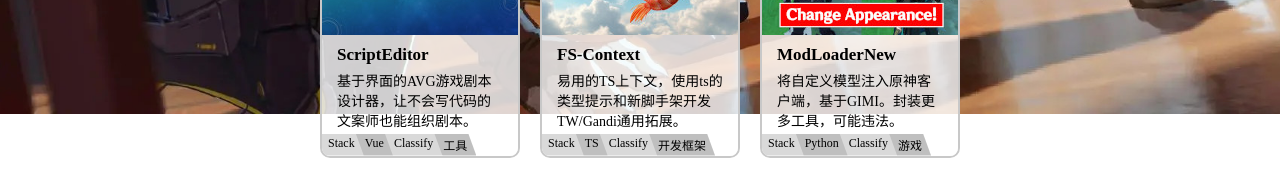
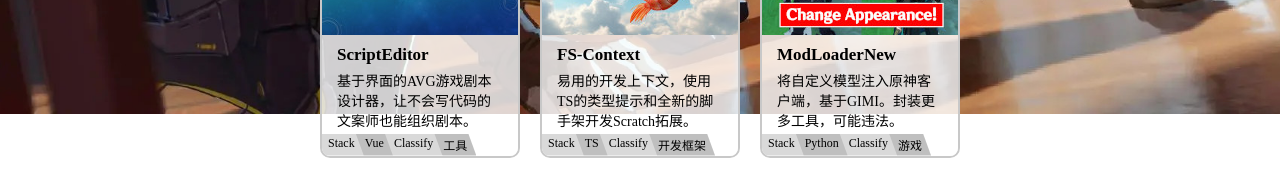
Before and after one commit to Rundll86/Rundll86.github.io, a Vue app: page / in a window 1280 px wide. Shown: the part 686-882 px from the top of the page. Built offline with nearby package versions, Linux system fonts and the light colour scheme.

Commit message:
更新项目卡片组件，添加网站链接属性并修改链接组件以支持新属性

```diff
--- a/src/components/App.vue
+++ b/src/components/App.vue
@@ -31,13 +31,16 @@
             </Description>
             <HorizontalLine />
             <BigTitle>development</BigTitle><br>
-            <ProjectCard image="se2.jpg" title="ScriptEditor" tech-stack="Vue" category="工具">
+            <ProjectCard website="https://github.com/Rundll86/script-editor-2" image="se2.jpg" title="ScriptEditor"
+                tech-stack="Vue" category="工具">
                 基于界面的AVG游戏剧本设计器，让不会写代码的文案师也能组织剧本。
             </ProjectCard>
-            <ProjectCard image="fsc.jpg" title="FS-Context" tech-stack="TS" category="开发框架">
-                易用的TS上下文，使用ts的类型提示和新脚手架开发TW/Gandi通用拓展。
+            <ProjectCard website="https://github.com/Rundll86//fs-context" image="fsc.jpg" title="FS-Context"
+                tech-stack="TS" category="开发框架">
+                易用的开发上下文，使用TS的类型提示和全新的脚手架开发Scratch拓展。
             </ProjectCard>
-            <ProjectCard image="mln.jpg" title="ModLoaderNew" tech-stack="Python" category="游戏">
+            <ProjectCard website="https://github.com/Rundll86/ModLoaderNew" image="mln.jpg" title="ModLoaderNew"
+                tech-stack="Python" category="游戏">
                 将自定义模型注入原神客户端，基于GIMI。封装更多工具，可能违法。
             </ProjectCard>
             <HorizontalLine />
@@ -47,7 +50,7 @@
             <LinkA href="https://lanwywritexu.github.io/">Cyberexplorer</LinkA><br>
             <LinkA href="https://furryaria.top/">Aria</LinkA><br>
             <LinkA href="https://daiqitao.github.io/">DAIQITAO</LinkA><br>
-            <LinkA href="https://www.ccw.site/student/6107cafb76415b2f27e0d4d4/">TangDo158/Tin-Dunwi</LinkA>
+            <LinkA href="https://www.ccw.site/student/6107cafb76415b2f27e0d4d4/">TangDo158</LinkA>
         </div>
     </FullscreenSize>
 </template>
--- a/src/components/Link.vue
+++ b/src/components/Link.vue
@@ -1,8 +1,11 @@
 <template>
-    <a>
+    <a target="_blank" :href="href">
         <slot></slot>
     </a>
 </template>
+<script setup lang="ts">
+defineProps({ href: String });
+</script>
 <style scoped>
 a {
     transition: none;
--- a/src/components/ProjectCard.vue
+++ b/src/components/ProjectCard.vue
@@ -1,5 +1,5 @@
 <template>
-    <div class="project">
+    <div class="project" @click="website ? window.open(website, '_blank') : null">
         <img class="avatar" :src="image">
         <div class="description">
             <span class="title">{{ title }}</span><br>
@@ -21,7 +21,8 @@ defineProps({
     title: String,
     image: String,
     techStack: String,
-    category: String
+    category: String,
+    website: String
 });
 </script>
 <style scoped>
```
